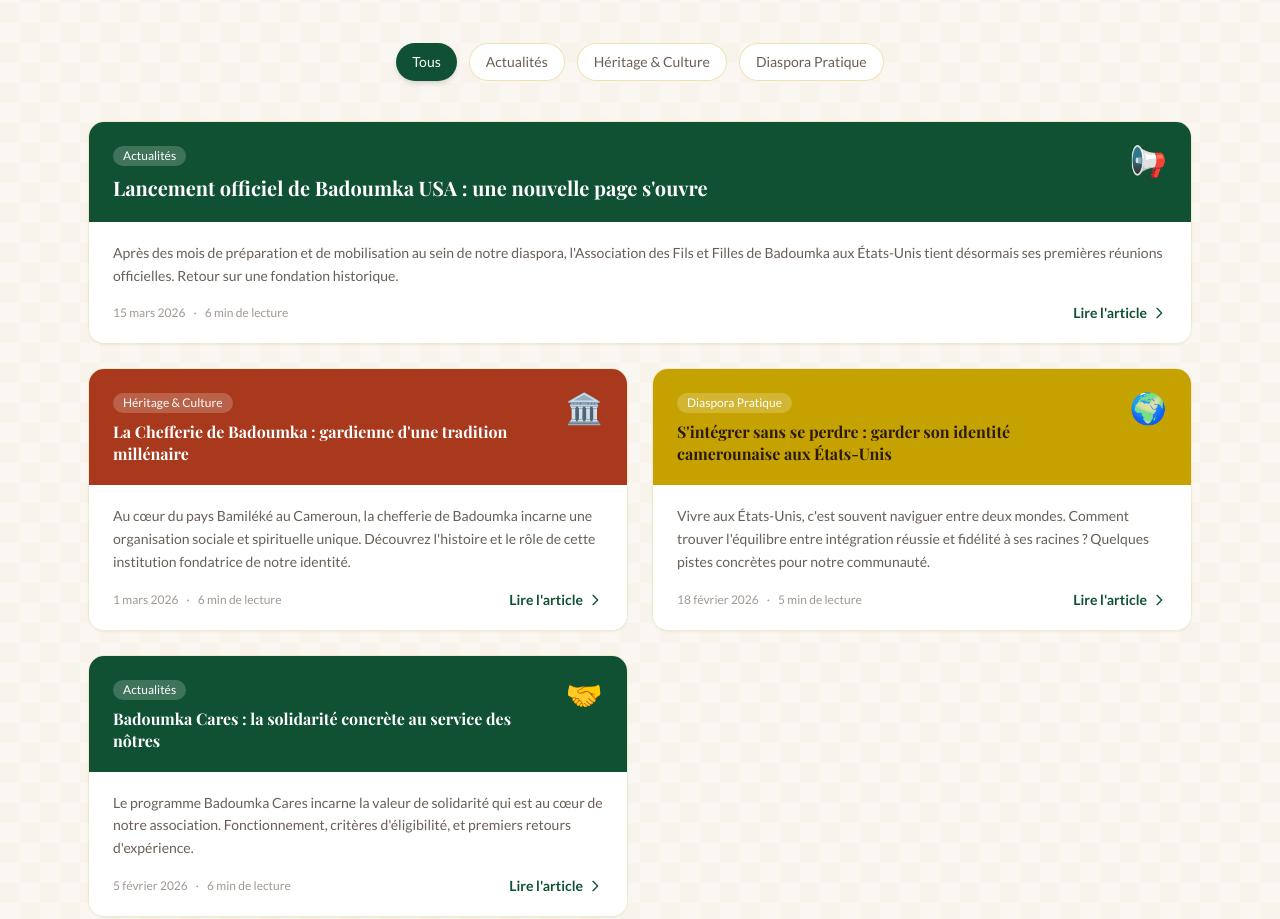
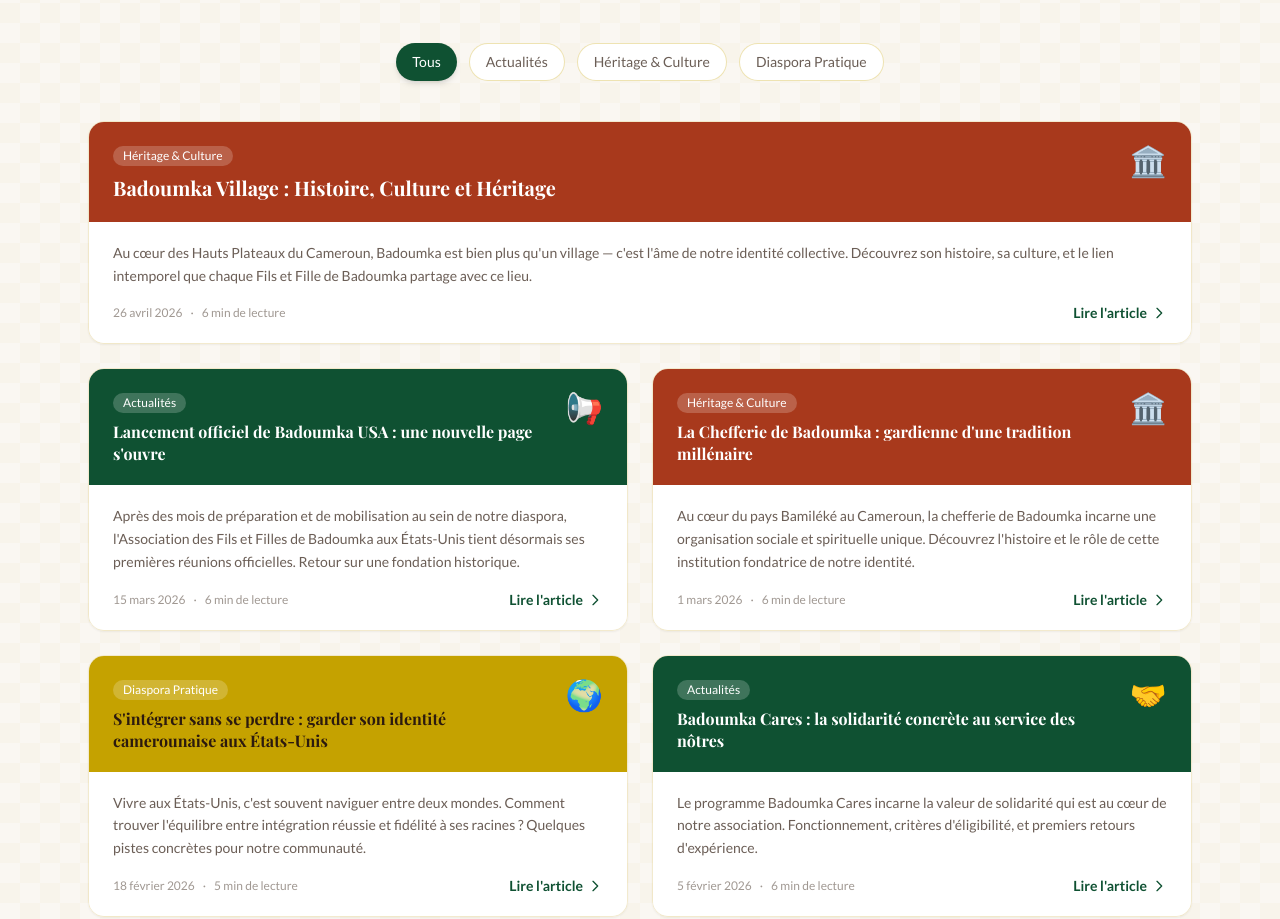
Before and after one commit to Armelcy/badoumkausa-site, a React (Vite) app: page / in a window 1280 px wide. Shown: the part 4720-5639 px from the top of the page. Built offline with nearby package versions, Linux system fonts and the light colour scheme; a web font is replaced by a local one.

Commit message:
Publish blog post: Badoumka Village - Histoire, Culture et Héritage (April 26, 2026) (#2)
Publish blog post: Badoumka Village - Histoire, Culture et Héritage (April 26, 2026)

```diff
--- a/src/data/articles.ts
+++ b/src/data/articles.ts
@@ -16,6 +16,94 @@ export interface Article {
 }
 
 export const ARTICLES: Article[] = [
+  {
+    id: 5,
+    slug: 'badoumka-village-histoire-culture-heritage',
+    category: 'Héritage & Culture',
+    date: '26 avril 2026',
+    dateISO: '2026-04-26',
+    readTime: '6 min',
+    title: 'Badoumka Village : Histoire, Culture et Héritage',
+    metaDescription: 'Découvrez l\'histoire de Badoumka, son riche patrimoine culturel Bamiléké, et pourquoi ce village ancestral reste au cœur de notre identité diaspora.',
+    excerpt: 'Au cœur des Hauts Plateaux du Cameroun, Badoumka est bien plus qu\'un village — c\'est l\'âme de notre identité collective. Découvrez son histoire, sa culture, et le lien intemporel que chaque Fils et Fille de Badoumka partage avec ce lieu.',
+    keywords: ['Badoumka village', 'Cameroun héritage', 'culture Bamiléké', 'diaspora racines', 'patrimoine camerounais'],
+    content: `Badoumka n'est pas qu'un point sur une carte du Cameroun. C'est un univers complet — une façon d'être, une philosophie, une connexion spirituelle qui unit tous ceux qui portent ce nom, qu'ils vivent dans le village ancestral ou aux quatre coins du monde.
+
+Pour les Fils et Filles de Badoumka dispersés aux États-Unis, comprendre notre village, c'est comprendre qui nous sommes vraiment.
+
+**Badoumka : un village enraciné dans la tradition Bamiléké**
+
+Niché dans les Hauts Plateaux de l'Ouest Cameroun, à quelques kilomètres de Bafoussam, Badoumka est l'une des nombreuses chefferies qui composent le peuple Bamiléké — l'un des groupes ethniques les plus dynamiques et prospères du Cameroun.
+
+La région Bamiléké, souvent appelée "le grenier du Cameroun", est caractérisée par ses terres fertiles, ses collines verdoyantes, et une tradition pluriséculaire d'agriculture, d'artisanat et de commerce. Badoumka, comme ses villages voisins, s'inscrit dans cette richesse culturelle et économique.
+
+Mais ce qui rend Badoumka unique, c'est son esprit. C'est une communauté où chacun contribue au bien commun, où la dignité du individu est inséparable de l'honneur de la collectivité, et où les traditions ancestrales continuent de guider les décisions modernes.
+
+**Les racines profondes : une histoire de plusieurs siècles**
+
+Bien que les archives écrites soient limitées, la tradition orale de Badoumka remonte à plusieurs générations. Selon nos ancêtres, Badoumka a été fondée par un chef fondateur dont le nom et les exploits sont restés gravés dans la mémoire collective.
+
+Au fil des siècles, Badoumka a connu des périodes de prospérité et de défis. Le village a survécu aux grands bouleversements historiques — la colonisation, les changements politiques, les migrations — en préservant obstinément son identité et ses valeurs.
+
+Chaque génération a ajouté son propre chapitre à l'histoire de Badoumka. Nos grands-parents ont vu l'indépendance du Cameroun. Nos parents ont construit les fondations de la vie moderne au village. Et maintenant, nous, la diaspora, nous écrivons un nouveau chapitre en maintenant Badoumka vivant dans les cœurs des membres dispersés aux États-Unis.
+
+**La culture Badoumka : au-delà des traditions**
+
+Quand on parle de culture Badoumka, on parle de plusieurs éléments distincts mais profondément liés :
+
+**La langue** — Le Bamiléké, parlé à Badoumka sous une variante locale spécifique, est le premier véhicule de notre identité. Chaque mot, chaque proverbe, chaque expression contient une sagesse ancestrale. Pour un enfant de Badoumka né aux États-Unis, apprendre cette langue, c'est tracer un fil direct jusqu'à ses grands-parents.
+
+**La cuisine** — Les mets de Badoumka reflètent l'abondance des terres agricoles locales. Des repas traditionnels comme l'achu, le ndolé, la salade Cameroun sont bien plus que de la nourriture — ce sont des souvenirs condensés, des liens affectifs, des moments de célébration en famille.
+
+**La musique et la danse** — Les rythmes de Badoumka résonnent lors de chaque célébration. La danse traditionnelle, souvent exécutée lors des fêtes de fondation ou des cérémonies familiales, est une forme d'expression corporelle qui raconte les joies et les peines de notre communauté.
+
+**La gouvernance** — Avec sa chefferie traditionnelle, Badoumka représente un modèle unique de leadership basé sur la sagesse, le respect et la responsabilité envers la communauté. Le Chef n'est pas un tyran mais un gardien des traditions et un protecteur de l'harmonie sociale.
+
+**L'agriculture** — Badoumka, comme beaucoup de villages Bamiléké, dépend profondément de l'agriculture. La terre n'est pas qu'une ressource économique — c'est une relation sacrée avec nos ancêtres et une responsabilité envers les générations futures.
+
+**Pourquoi l'héritage Badoumka importe à la diaspora**
+
+Pour ceux d'entre nous qui vivent loin de Badoumka, le village représente plusieurs choses essentielles :
+
+Premièrement, **une ancre identitaire**. Dans un monde où l'assimilation culturelle peut être facile et tentante, Badoumka nous rappelle qui nous sommes vraiment. Elle nous donne une réponse à la question "D'où viens-tu ?" qui va bien au-delà d'une réponse géographique.
+
+Deuxièmement, **une source de dignité**. Badoumka nous enseigne que notre valeur ne vient pas de nos salaires ou de nos titres, mais de notre caractère, notre intégrité et notre contribution à la communauté. Cet enseignement est plus pertinent que jamais aux États-Unis.
+
+Troisièmement, **un devoir de transmission**. Comme disait un ancêtre Badoumka, "Un arbre ne peut pas vivre sans ses racines." Nous avons la responsabilité de transmettre à nos enfants la richesse culturelle que nos ancêtres nous ont transmise.
+
+**Badoumka aujourd'hui : tradition et modernité**
+
+Badoumka, comme beaucoup de villages camerounais, connaît des changements rapides. L'électricité arrive, les enfants vont à l'école, les jeunes explorent les opportunités urbaines.
+
+Mais ce qui est remarquable, c'est que Badoumka a réussi à intégrer la modernité sans perdre son essence. Le Chef utilise les téléphones mobiles pour communiquer avec les Fils et Filles dispersés. Les réunions mensuelles du conseil villageois intègrent les retours d'expérience de ceux qui vivent en diaspora.
+
+C'est précisément ce modèle que Badoumka USA cherche à reproduire — honorer la tradition tout en embrassant les réalités du monde moderne.
+
+**Votre rôle en tant que Fils ou Fille de Badoumka**
+
+Que vous ayez grandi à Badoumka ou que vous soyez né aux États-Unis de parents originaires du village, vous êtes porteur de son héritage.
+
+Voici ce que vous pouvez faire pour préserver et transmettre cet héritage :
+
+- **Apprendre la langue** — Même quelques mots de Bamiléké connectent votre enfant à ses racines
+- **Apprendre l'histoire** — Écoutez les récits de vos parents et grands-parents
+- **Participer aux célébrations** — Que ce soit une réunion mensuelle de Badoumka USA ou une fête familiale, soyez présent
+- **Investir dans le village** — Que ce soit par des contributions matérielles ou par le partage de compétences professionnelles, soutenez le développement de Badoumka
+
+**Conclusion : Badoumka vit en nous**
+
+Badoumka n'est pas une destination touristique. C'est un état d'esprit, une responsabilité, et un héritage vivant.
+
+À travers Badoumka USA, nous maintenons Badoumka vivant dans nos cœurs et dans nos actions quotidiennes. Chaque réunion mensuelle, chaque conversation en Bamiléké, chaque acte de solidarité envers un member est un acte d'honneur envers nos ancêtres et envers les générations futures.
+
+**Rejoignez-nous pour préserver et célébrer l'héritage Badoumka.** Contactez Badoumka USA pour participer à notre prochaine réunion ou pour en savoir plus sur nos programmes.
+
+Badoumka — une nation du cœur, dispersée mais unie.`,
+    icon: '🏛️',
+    colorBg: 'bg-[#A8391C]',
+    colorText: 'text-white',
+  },
+
   {
     id: 1,
     slug: 'lancement-officiel-badoumka-usa',
```
